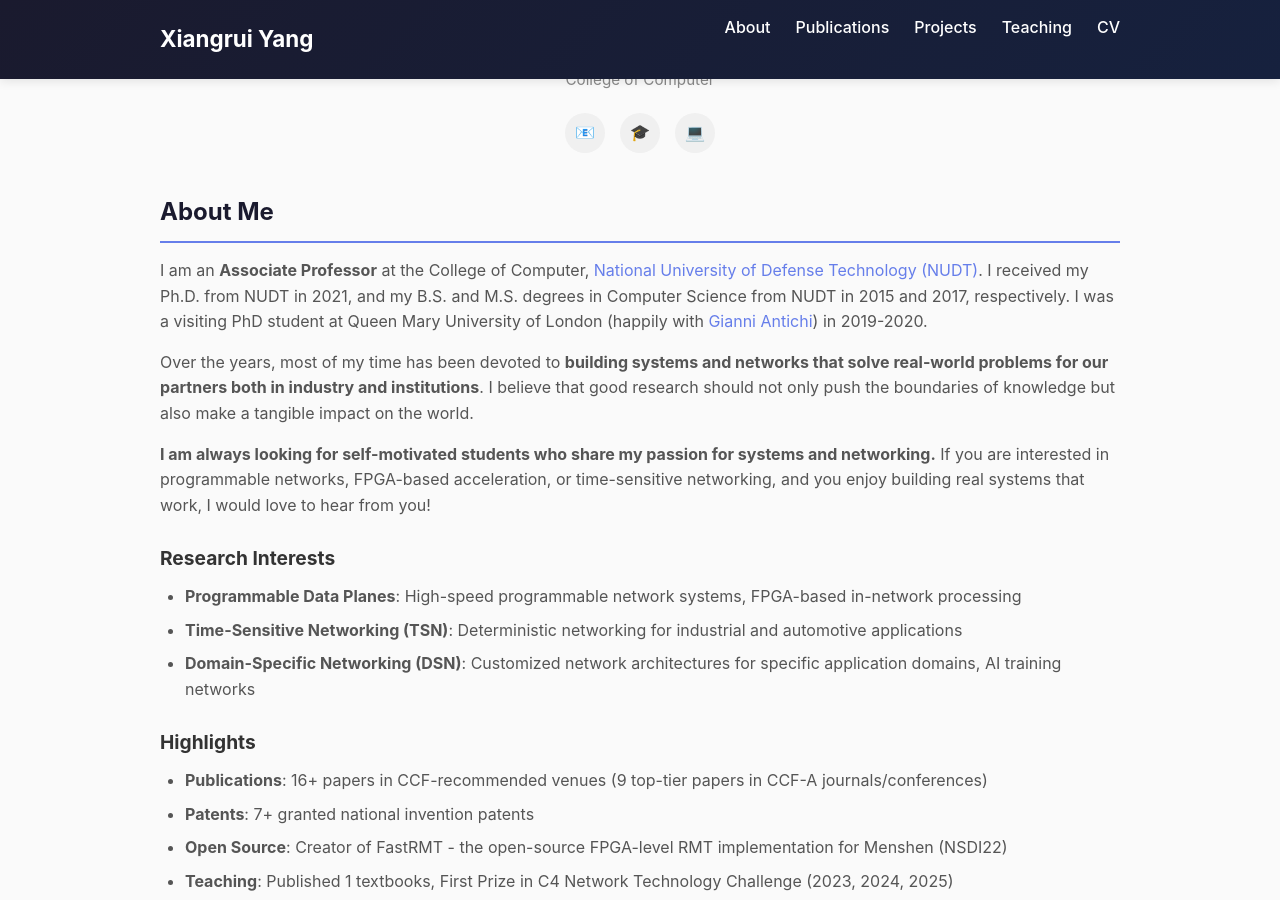
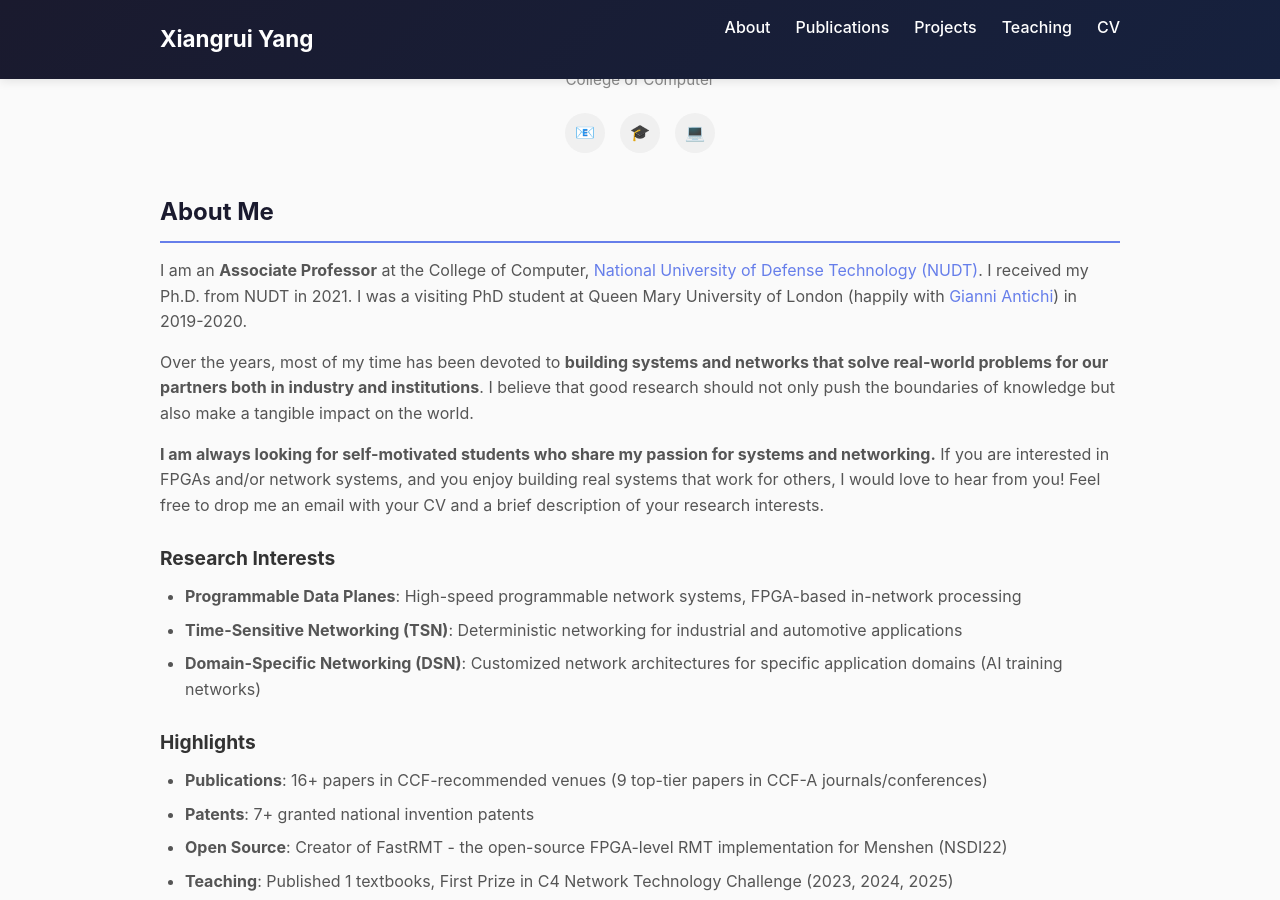
Before and after one commit to Winters123/Winters123.github.io, a Jekyll site: the page built from index.html, in a window 1280 px wide and 900 px high, scrolled down 414 px. Built offline with Jekyll 4.4.1, drawn with Linux system fonts in a browser that asks for light colours; the list of posts is cut into pages by our own code.

Commit message:
update 02283

```diff
--- a/index.html
+++ b/index.html
@@ -19,17 +19,17 @@ layout: default
 </div>
 
 <h2>About Me</h2>
-<p>I am an <strong>Associate Professor</strong> at the College of Computer, <a href="https://english.nudt.edu.cn/">National University of Defense Technology (NUDT)</a>. I received my Ph.D. from NUDT in 2021, and my B.S. and M.S. degrees in Computer Science from NUDT in 2015 and 2017, respectively. I was a visiting PhD student at Queen Mary University of London (happily with <a href="https://www.gianniantichi.com/">Gianni Antichi</a>) in 2019-2020.</p>
+<p>I am an <strong>Associate Professor</strong> at the College of Computer, <a href="https://english.nudt.edu.cn/">National University of Defense Technology (NUDT)</a>. I received my Ph.D. from NUDT in 2021. I was a visiting PhD student at Queen Mary University of London (happily with <a href="https://gianniantichi.github.io/">Gianni Antichi</a>) in 2019-2020.</p>
 
 <p>Over the years, most of my time has been devoted to <strong>building systems and networks that solve real-world problems for our partners both in industry and institutions</strong>. I believe that good research should not only push the boundaries of knowledge but also make a tangible impact on the world.</p>
 
-<p><strong>I am always looking for self-motivated students who share my passion for systems and networking.</strong> If you are interested in programmable networks, FPGA-based acceleration, or time-sensitive networking, and you enjoy building real systems that work, I would love to hear from you!</p>
+<p><strong>I am always looking for self-motivated students who share my passion for systems and networking.</strong> If you are interested in FPGAs and/or network systems, and you enjoy building real systems that work for others, I would love to hear from you! Feel free to drop me an email with your CV and a brief description of your research interests.</p>
 
 <h3>Research Interests</h3>
 <ul>
     <li><strong>Programmable Data Planes</strong>: High-speed programmable network systems, FPGA-based in-network processing</li>
     <li><strong>Time-Sensitive Networking (TSN)</strong>: Deterministic networking for industrial and automotive applications</li>
-    <li><strong>Domain-Specific Networking (DSN)</strong>: Customized network architectures for specific application domains, AI training networks</li>
+    <li><strong>Domain-Specific Networking (DSN)</strong>: Customized network architectures for specific application domains (AI training networks)</li>
 </ul>
 
 <h3>Highlights</h3>
```
Also changed, not shown: _pages/projects.md (+1 -1 lines).
